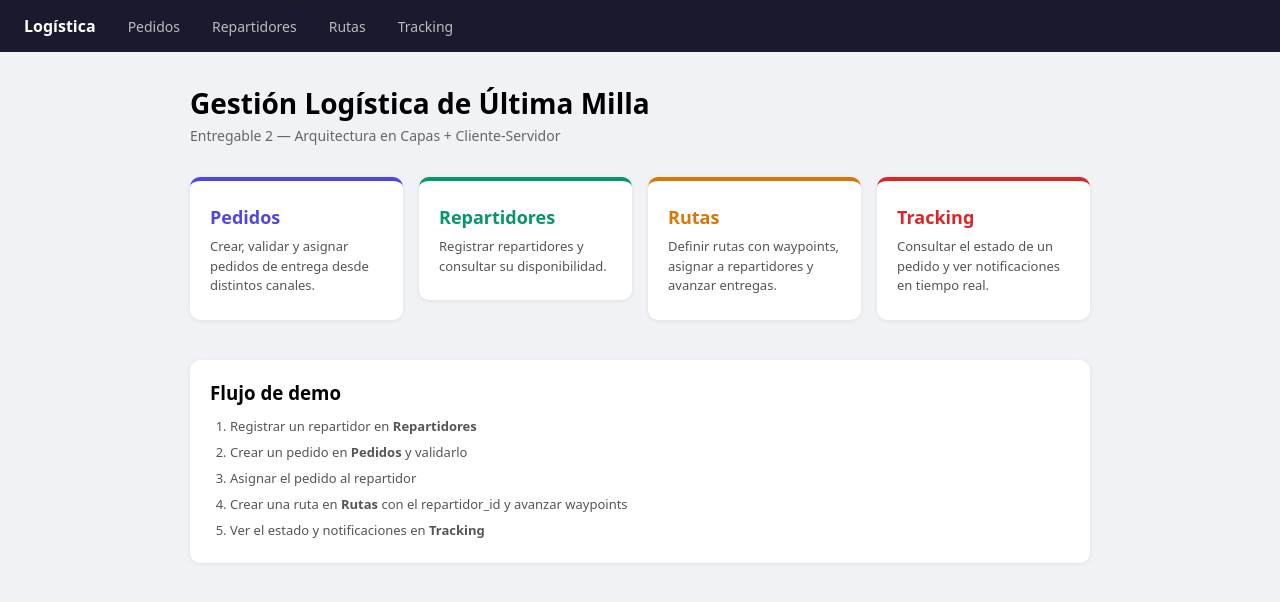
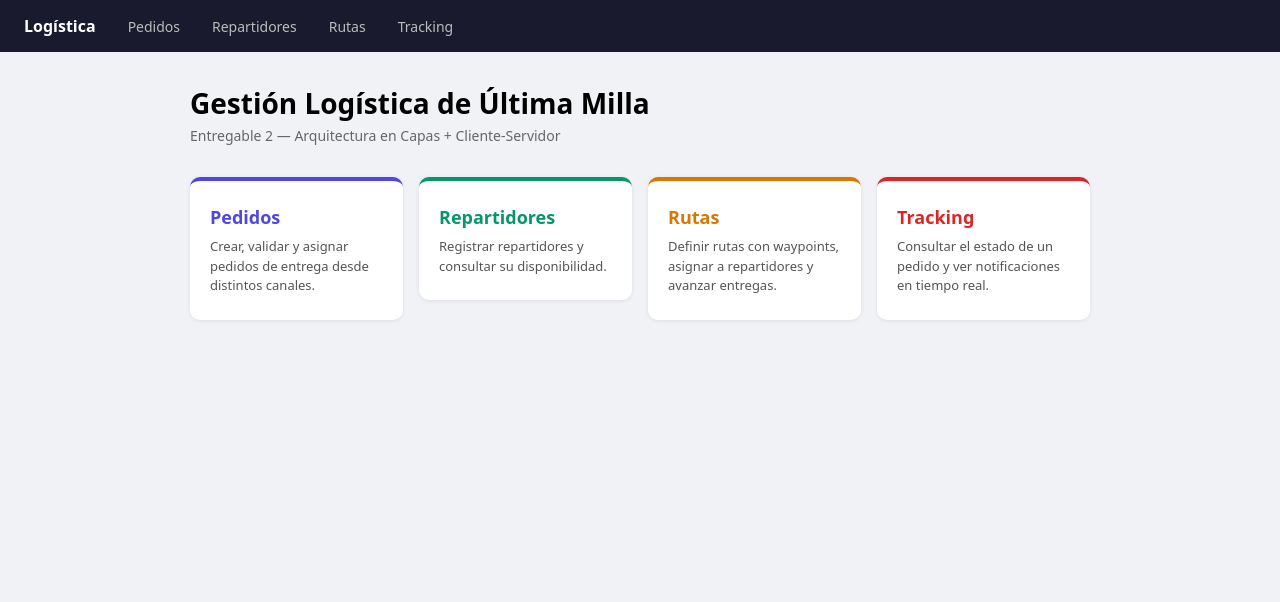
Before and after one commit to Giovvnni/ArquiSW_Entrega1, a Next.js app in the folder frontend/: page / in a window 1280 px wide. Shown: the top 602 px of the page. Built offline with nearby package versions, Linux system fonts and the light colour scheme.

Commit message:
fix: Visual bug on tracking

```diff
--- a/frontend/app/page.tsx
+++ b/frontend/app/page.tsx
@@ -48,16 +48,6 @@ export default function Dashboard() {
           </Link>
         ))}
       </div>
-      <div style={{ marginTop: 40, padding: 20, background: "white", borderRadius: 10, boxShadow: "0 1px 4px rgba(0,0,0,.08)" }}>
-        <h3 style={{ margin: "0 0 8px" }}>Flujo de demo</h3>
-        <ol style={{ margin: 0, paddingLeft: 20, color: "#555", fontSize: 13, lineHeight: 2 }}>
-          <li>Registrar un repartidor en <strong>Repartidores</strong></li>
-          <li>Crear un pedido en <strong>Pedidos</strong> y validarlo</li>
-          <li>Asignar el pedido al repartidor</li>
-          <li>Crear una ruta en <strong>Rutas</strong> con el repartidor_id y avanzar waypoints</li>
-          <li>Ver el estado y notificaciones en <strong>Tracking</strong></li>
-        </ol>
-      </div>
     </div>
   );
 }
```
